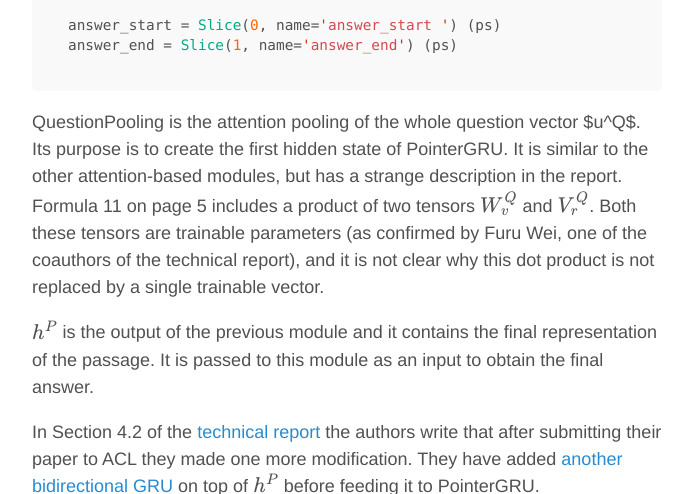
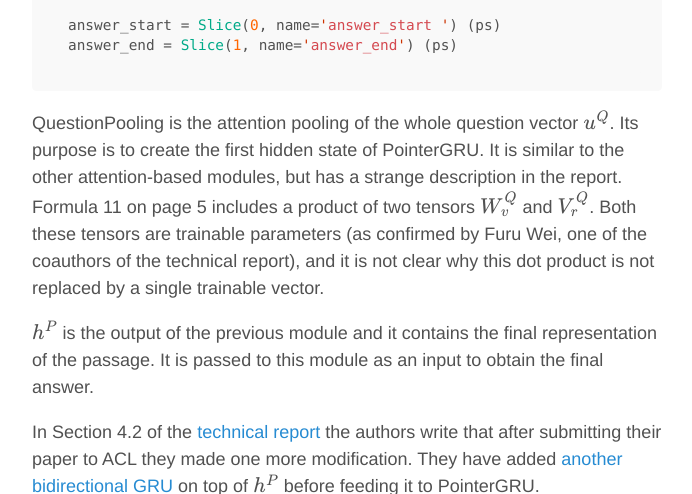
Before and after one commit to YerevaNN/yerevann.github.io, a Jekyll site: the page built from _posts/2017-08-25-challenges-of-reproducing-r-net-neural-network-using-keras.md, in a window 1280 px wide and 900 px high, scrolled down 9370 px, cut to the strip 150-644 px from the top of the window. Shown: the whole strip, without its empty margins (293-985 px from the left). Built offline with Jekyll 4.4.1, drawn with Linux system fonts in a browser that asks for light colours; formulas are drawn with MathJax 3; comment, search, counter and statistics services are not loaded.

````diff
--- a/_posts/2017-08-25-challenges-of-reproducing-r-net-neural-network-using-keras.md
+++ b/_posts/2017-08-25-challenges-of-reproducing-r-net-neural-network-using-keras.md
@@ -193,7 +193,7 @@ answer_start = Slice(0, name='answer_start ') (ps)
 answer_end = Slice(1, name='answer_end') (ps)
 ```
 
-QuestionPooling is the attention pooling of the whole question vector $u^Q$. Its purpose is to create the first hidden state of PointerGRU. It is similar to the other attention-based modules, but has a strange description in the report. Formula 11 on page 5 includes a product of two tensors $$W_v^Q$$ and $$V_r^Q$$. Both these tensors are trainable parameters (as confirmed by Furu Wei, one of the coauthors of the technical report), and it is not clear why this dot product is not replaced by a single trainable vector.
+QuestionPooling is the attention pooling of the whole question vector $$u^Q$$. Its purpose is to create the first hidden state of PointerGRU. It is similar to the other attention-based modules, but has a strange description in the report. Formula 11 on page 5 includes a product of two tensors $$W_v^Q$$ and $$V_r^Q$$. Both these tensors are trainable parameters (as confirmed by Furu Wei, one of the coauthors of the technical report), and it is not clear why this dot product is not replaced by a single trainable vector.
 
 $$h^P$$ is the output of the previous module and it contains the final representation of the passage. It is passed to this module as an input to obtain the final answer.
 
````
